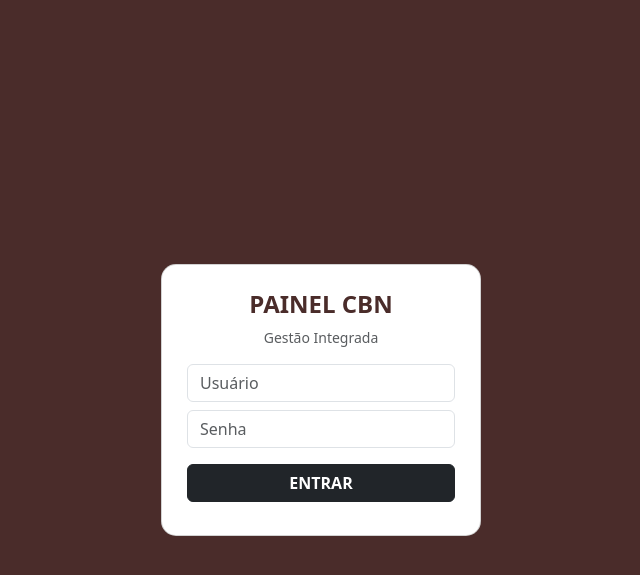
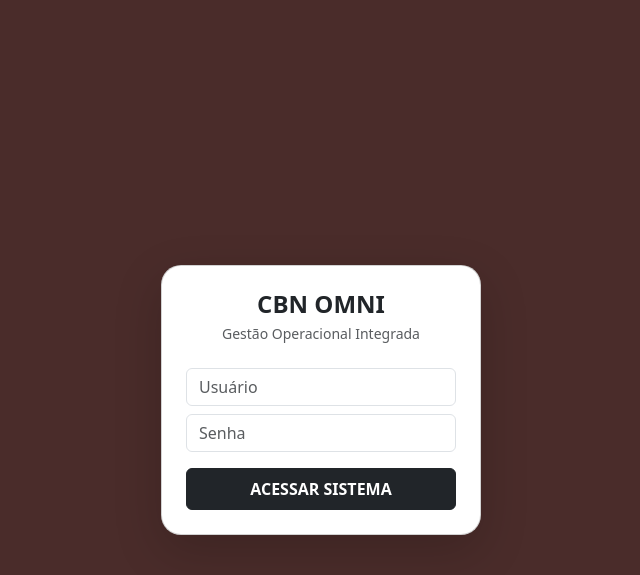
Before and after one commit to DaanielSousa/meu-backend-python, a Flask app: page / in a window 1280 px wide. Shown: the top 575 px of the page, without its empty margins (319-959 px from the left). Run offline with Flask 3, Linux system fonts and the light colour scheme.

Commit message:
Revise login page layout and styling

```diff
--- a/templates/login.html
+++ b/templates/login.html
@@ -1,29 +1,22 @@
 <!DOCTYPE html>
 <html lang="pt-br">
-<head>
-    <meta charset="UTF-8">
-    <title>Login - CBN</title>
-    <link href="https://cdn.jsdelivr.net/npm/bootstrap@5.3.0/dist/css/bootstrap.min.css" rel="stylesheet">
-    <style>
-        body { background: #4a2c2a; height: 100vh; display: flex; align-items: center; justify-content: center; }
-        .card { width: 320px; border-radius: 15px; padding: 25px; }
-    </style>
+<head><meta charset="UTF-8"><title>CBN OMNI - Acesso</title>
+<link href="https://cdn.jsdelivr.net/npm/bootstrap@5.3.0/dist/css/bootstrap.min.css" rel="stylesheet">
+<style>body { background: #4a2c2a; display: flex; align-items: center; justify-content: center; height: 100vh; color: #4a2c2a; }</style>
 </head>
 <body>
-    <div class="card text-center">
-        <h4 class="fw-bold" style="color: #4a2c2a">PAINEL CBN</h4>
-        <p class="text-muted small">Gestão Integrada</p>
+    <div class="card p-4 shadow-lg" style="width: 320px; border-radius: 20px;">
+        <h4 class="text-center fw-bold mb-1">CBN OMNI</h4>
+        <p class="text-center small text-muted mb-4">Gestão Operacional Integrada</p>
         <input type="text" id="u" class="form-control mb-2" placeholder="Usuário">
         <input type="password" id="s" class="form-control mb-3" placeholder="Senha">
-        <button onclick="entrar()" class="btn btn-dark w-100 fw-bold">ENTRAR</button>
-        <div id="err" class="text-danger mt-2 small"></div>
+        <button onclick="entrar()" class="btn btn-dark w-100 fw-bold py-2">ACESSAR SISTEMA</button>
     </div>
     <script>
         async function entrar() {
             const r = await fetch('/login', {method:'POST', headers:{'Content-Type':'application/json'}, body:JSON.stringify({email:document.getElementById('u').value, senha:document.getElementById('s').value})});
-            const res = await r.json();
-            if(res.status === 'sucesso') window.location.href = '/painel';
-            else document.getElementById('err').innerText = res.msg;
+            if(r.ok) window.location.href = '/painel';
+            else alert("Credenciais Inválidas");
         }
     </script>
 </body>
```
